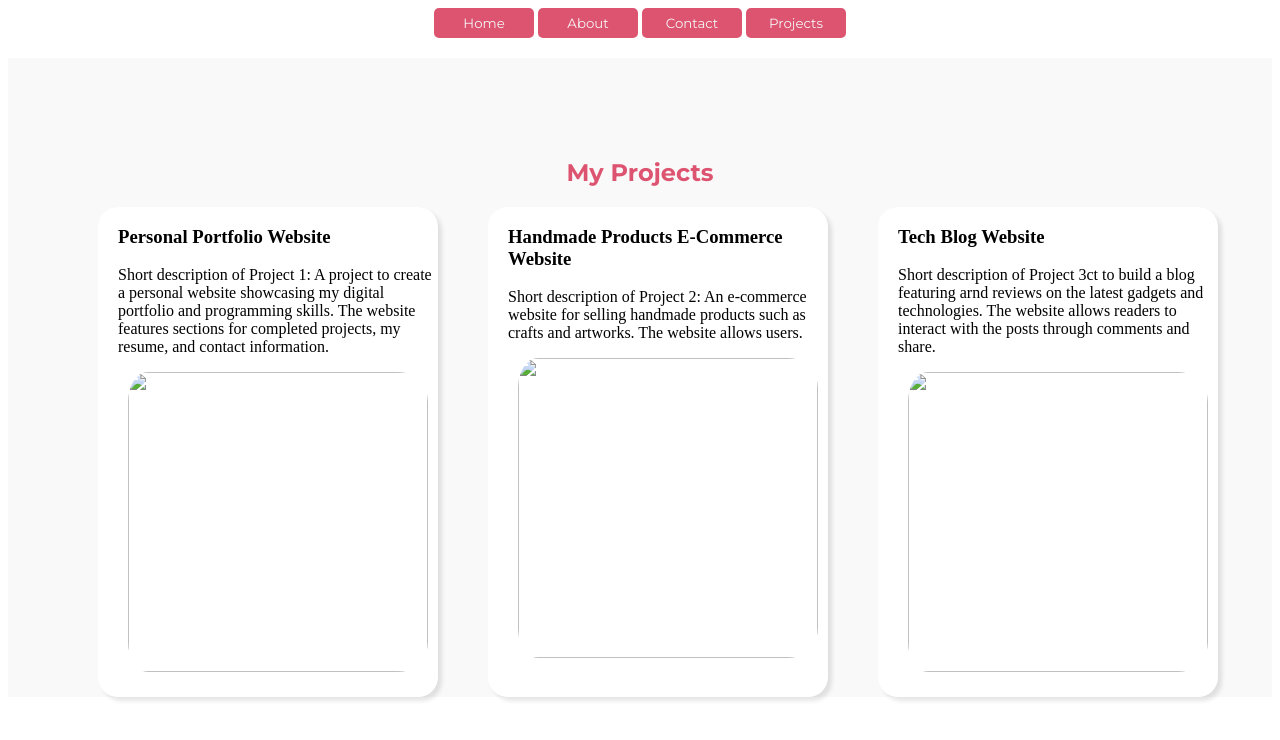
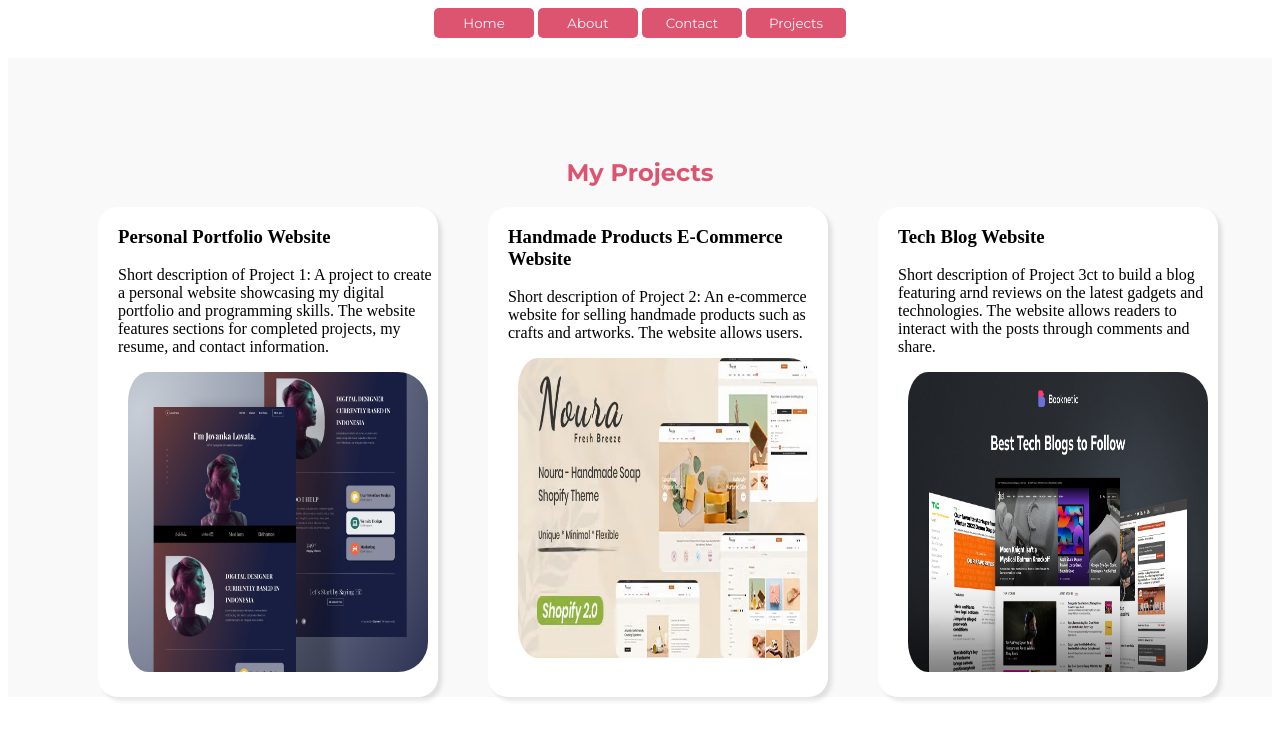
Before and after one commit to Z05M/portfolio_website, a plain HTML site: page projects.html in a window 1280 px wide. Drawn offline with Linux system fonts and the light colour scheme.

Commit message:
Change photo type in text file

```diff
--- a/projects.html
+++ b/projects.html
@@ -28,14 +28,14 @@
                 <p>Short description of Project 1: A project to create a personal website showcasing my digital
                     portfolio and programming skills. The website features sections for completed projects, my resume,
                     and contact information.</p>
-                <img class="image" src="/img/Personal Portfolio Website.png">
+                <img class="image" src="/img/Personal Portfolio Website.jpg">
             </li>
 
             <li class="list" style="padding-left: 20px;">
                 <h3>Handmade Products E-Commerce Website</h3>
                 <p>Short description of Project 2: An e-commerce website for selling handmade products such as crafts
                     and artworks. The website allows users.</p>
-                <img class="image" src="/img/Handmade Products E-Commerce Website.avif">
+                <img class="image" src="/img/Handmade Products E-Commerce Website.jpeg"">
             </li>
 
 
@@ -44,7 +44,7 @@
                 <p>Short description of Project 3ct to build a blog featuring arnd reviews on the
                     latest gadgets and technologies. The website allows readers to interact with the posts through
                     comments and share.</p>
-                <img class="image" src="/img/Tech Blog Website.png">
+                <img class="image" src="/img/Tech Blog Website.jpg">
             </li>
         </ul>
     </section>
```
